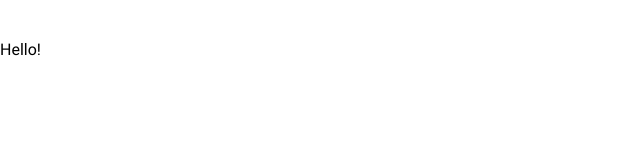
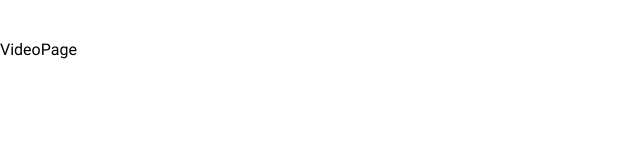
Before and after one commit to Hartaithan/getshop-test, a React (Create React App) app: page / in a window 1280 px wide. Shown: the top 160 px of the page, without its empty margins (0-640 px from the left). Built offline with nearby package versions, Linux system fonts and the light colour scheme.

Commit message:
routing setup

```diff
--- a/package.json
+++ b/package.json
@@ -12,6 +12,7 @@
     "@types/react-dom": "^17.0.11",
     "react": "^17.0.2",
     "react-dom": "^17.0.2",
+    "react-router-dom": "^6.2.1",
     "react-scripts": "5.0.0",
     "sass": "^1.49.7",
     "typescript": "^4.5.5",
--- a/src/App.tsx
+++ b/src/App.tsx
@@ -1,7 +1,17 @@
 import React from "react";
+import { Routes, Route } from "react-router-dom";
+import FinalPage from "./pages/FinalPage/FinalPage";
+import FormPage from "./pages/FormPage/FormPage";
+import VideoPage from "./pages/VideoPage/VideoPage";
 
 function App() {
-  return <div className="App">Hello!</div>;
+  return (
+    <Routes>
+      <Route path="/" element={<VideoPage />} />
+      <Route path="/form" element={<FormPage />} />
+      <Route path="/final" element={<FinalPage />} />
+    </Routes>
+  );
 }
 
 export default App;
--- a/src/index.tsx
+++ b/src/index.tsx
@@ -1,11 +1,14 @@
 import React from "react";
 import ReactDOM from "react-dom";
 import "./styles/index.scss";
+import { BrowserRouter } from "react-router-dom";
 import App from "./App";
 
 ReactDOM.render(
   <React.StrictMode>
-    <App />
+    <BrowserRouter>
+      <App />
+    </BrowserRouter>
   </React.StrictMode>,
   document.getElementById("root")
 );
--- /dev/null
+++ b/src/pages/FinalPage/FinalPage.tsx
@@ -0,0 +1,8 @@
+import React from "react";
+import "./finalPage.scss";
+
+function FinalPage() {
+  return <div>FinalPage</div>;
+}
+
+export default FinalPage;
--- /dev/null
+++ b/src/pages/FormPage/FormPage.tsx
@@ -0,0 +1,8 @@
+import React from "react";
+import "./formPage.scss";
+
+function FormPage() {
+  return <div>FormPage</div>;
+}
+
+export default FormPage;
--- /dev/null
+++ b/src/pages/VideoPage/VideoPage.tsx
@@ -0,0 +1,8 @@
+import React from "react";
+import "./videoPage.scss";
+
+function VideoPage() {
+  return <div>VideoPage</div>;
+}
+
+export default VideoPage;
--- a/src/styles/index.scss
+++ b/src/styles/index.scss
@@ -6,19 +6,18 @@
 }
 
 html,
-body,
-#root {
+body {
   height: 100%;
   width: 100%;
 }
 
-#root {
+body {
   display: flex;
   justify-content: center;
   align-items: center;
 }
 
-.App {
+#root {
   height: 720px;
   width: 1280px;
 }
```
Also changed, not shown: src/pages/FinalPage/finalPage.scss (added), src/pages/FormPage/formPage.scss (added), src/pages/VideoPage/videoPage.scss (added), 1 other file (tests, documents, lock files or other folders).
